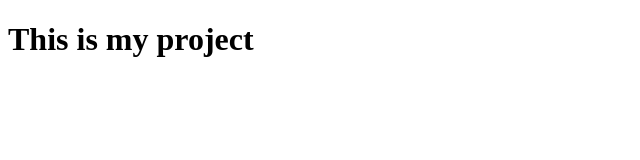
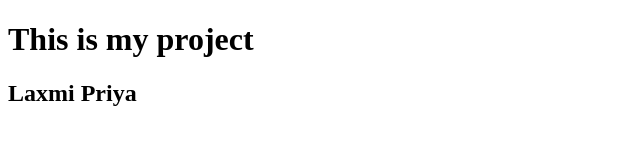
Before and after one commit to priyaramu08/project_1, a plain HTML site: page lpr.html in a window 1280 px wide. Shown: the whole page, without its empty margins (0-640 px from the left). Drawn offline with Linux system fonts and the light colour scheme.

Commit message:
second code commit

```diff
--- a/lpr.html
+++ b/lpr.html
@@ -5,5 +5,6 @@
 </head>
 <body>
     <h1>This is my project</h1>
+    <h2>Laxmi Priya</h2>
 </body>
 </html>
```
